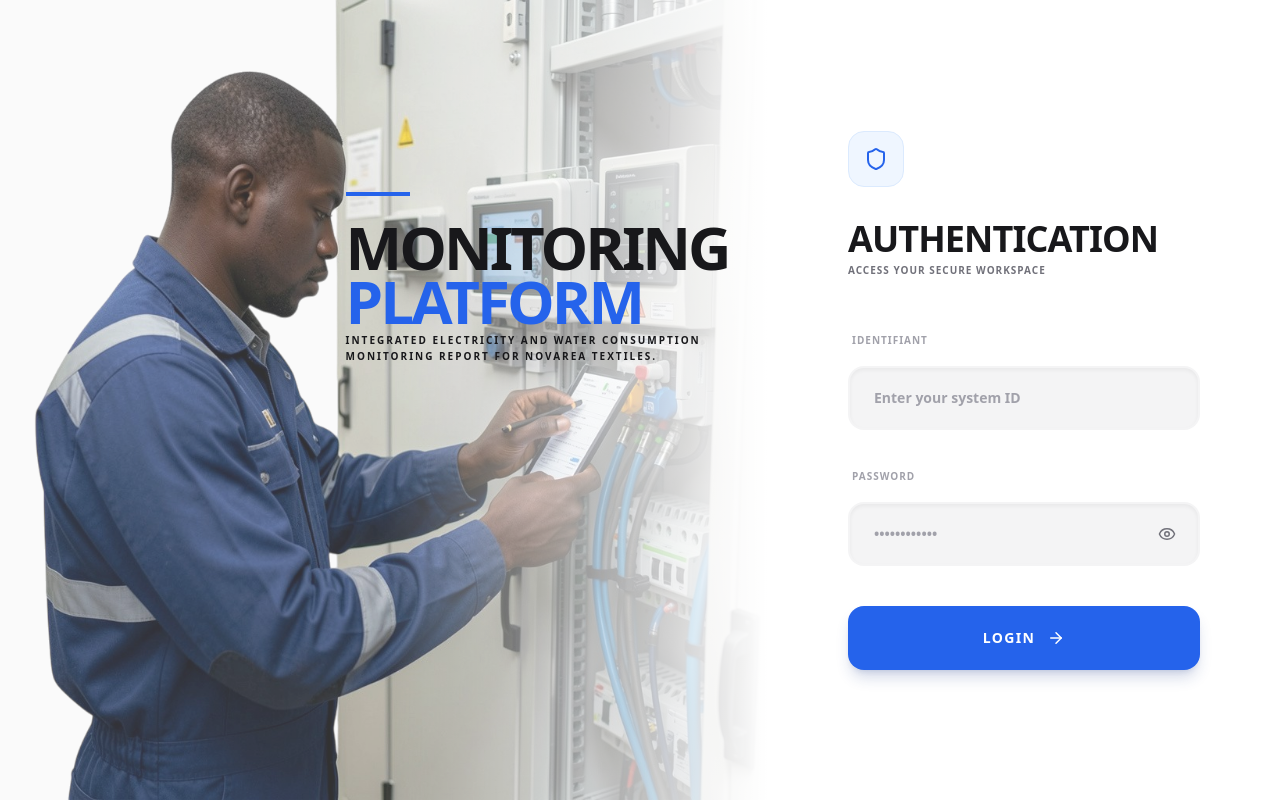
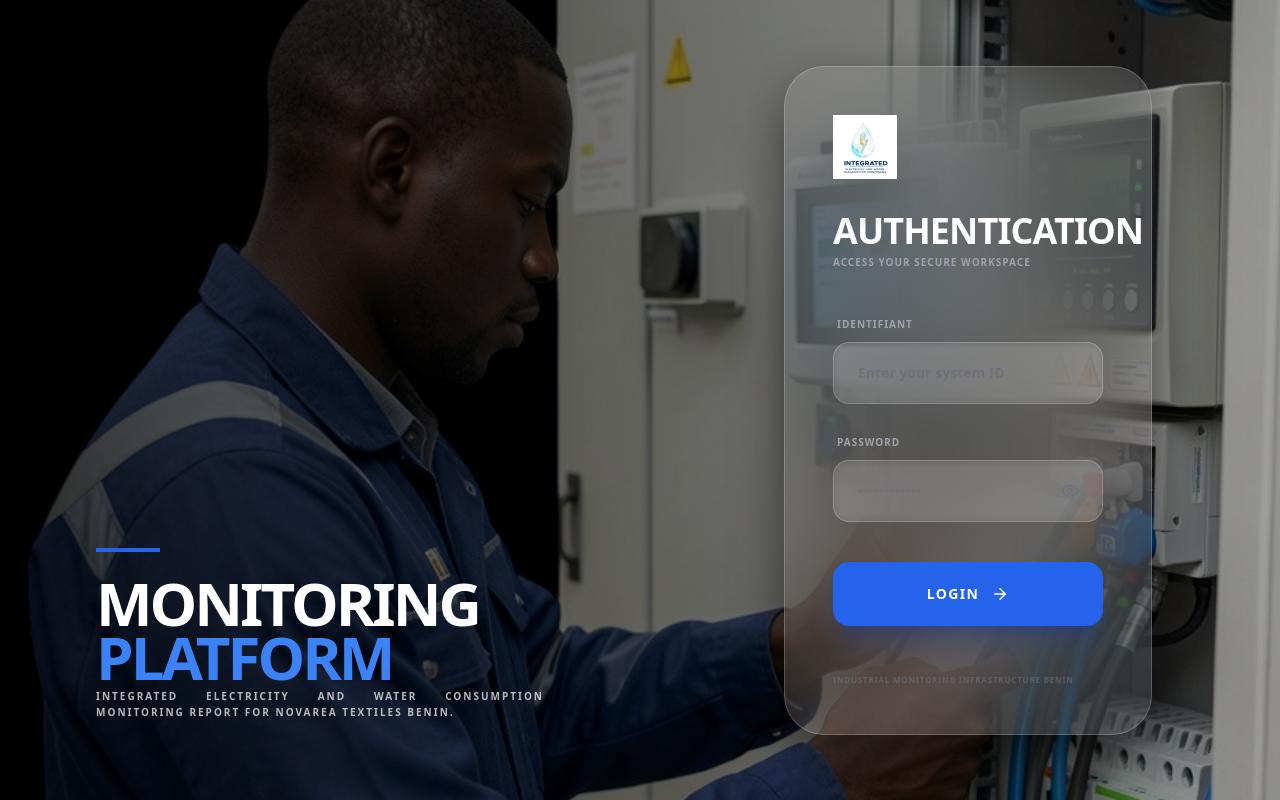
Before and after one commit to Happyazondekon/novarea_consumption_monitor, a Next.js app: page /login in a window 1280 px wide. Built offline with nearby package versions, Linux system fonts and the light colour scheme.

Commit message:
UI: Combined glassmorphism aesthetics with right-aligned layout and bottom-left branding

```diff
--- a/src/app/login/page.tsx
+++ b/src/app/login/page.tsx
@@ -38,11 +38,10 @@ function LoginForm() {
         Swal.fire({
           icon: 'error',
           title: 'Access Denied',
-          text: 'Invalid system ID or security key.',
+          text: 'Invalid system ID or password.',
           confirmButtonColor: '#2563eb'
         });
       } else {
-        // Use window.location for a hard redirect to bypass potential middleware/router loops in production
         window.location.href = callbackUrl;
       }
     } catch (error) {
@@ -53,11 +52,10 @@ function LoginForm() {
   };
 
   return (
-    <form onSubmit={handleLogin} className="space-y-10">
-        <div className="space-y-8">
-            {/* Identifiant */}
-            <div className="space-y-4 text-left">
-                <label className="text-[10px] font-black text-zinc-400 dark:text-zinc-500 uppercase tracking-widest ml-1">
+    <form onSubmit={handleLogin} className="space-y-6 md:space-y-10 w-full">
+        <div className="space-y-6">
+            <div className="space-y-2 text-left">
+                <label className="text-[10px] font-black text-zinc-400 dark:text-zinc-300 uppercase tracking-widest ml-1">
                     IDENTIFIANT
                 </label>
                 <input
@@ -65,14 +63,13 @@ function LoginForm() {
                     type="text"
                     value={username}
                     onChange={(e) => setUsername(e.target.value)}
-                    className="w-full bg-[#f4f4f5] dark:bg-[#1e2330] border-2 border-transparent dark:border-transparent rounded-2xl px-6 py-5 text-sm font-bold text-zinc-900 dark:text-white placeholder:text-zinc-400 dark:placeholder:text-zinc-600 outline-none focus:ring-4 focus:ring-blue-600/5 transition-all shadow-inner"
+                    className="w-full bg-white/10 dark:bg-white/5 border border-white/20 dark:border-white/10 rounded-2xl px-6 py-4 md:py-5 text-sm font-bold text-zinc-900 dark:text-white placeholder:text-zinc-500 dark:placeholder:text-zinc-400 outline-none focus:ring-4 focus:ring-blue-500/20 transition-all shadow-inner backdrop-blur-sm"
                     placeholder="Enter your system ID"
                 />
             </div>
 
-            {/* Password */}
-            <div className="space-y-4 text-left">
-                <label className="text-[10px] font-black text-zinc-400 dark:text-zinc-500 uppercase tracking-widest ml-1">
+            <div className="space-y-2 text-left">
+                <label className="text-[10px] font-black text-zinc-400 dark:text-zinc-300 uppercase tracking-widest ml-1">
                     PASSWORD
                 </label>
                 <div className="relative">
@@ -81,13 +78,13 @@ function LoginForm() {
                         type={showPwd ? "text" : "password"}
                         value={password}
                         onChange={(e) => setPassword(e.target.value)}
-                        className="w-full bg-[#f4f4f5] dark:bg-[#1e2330] border-2 border-transparent dark:border-transparent rounded-2xl px-6 py-5 text-sm font-bold text-zinc-900 dark:text-white placeholder:text-zinc-400 dark:placeholder:text-zinc-600 outline-none focus:ring-4 focus:ring-blue-600/5 transition-all shadow-inner"
+                        className="w-full bg-white/10 dark:bg-white/5 border border-white/20 dark:border-white/10 rounded-2xl px-6 py-4 md:py-5 text-sm font-bold text-zinc-900 dark:text-white placeholder:text-zinc-500 dark:placeholder:text-zinc-400 outline-none focus:ring-4 focus:ring-blue-500/20 transition-all shadow-inner backdrop-blur-sm"
                         placeholder="••••••••••••"
                     />
                     <button
                         type="button"
                         onClick={() => setShowPwd(!showPwd)}
-                        className="absolute right-6 top-1/2 -translate-y-1/2 text-zinc-500 hover:text-blue-600 transition-colors"
+                        className="absolute right-6 top-1/2 -translate-y-1/2 text-zinc-500 dark:text-zinc-400 hover:text-blue-500 transition-colors"
                     >
                         {showPwd ? <EyeOff size={18} /> : <Eye size={18} />}
                     </button>
@@ -98,16 +95,9 @@ function LoginForm() {
         <button
             disabled={loading}
             type="submit"
-            className="w-full h-16 bg-blue-600 hover:bg-blue-700 text-white rounded-2xl shadow-lg shadow-blue-900/20 flex items-center justify-center gap-3 transition-all hover:scale-[1.01] active:scale-[0.99] font-black uppercase tracking-widest text-sm"
+            className="w-full h-14 md:h-16 bg-blue-600 hover:bg-blue-500 text-white rounded-2xl shadow-xl shadow-blue-900/40 flex items-center justify-center gap-3 transition-all hover:scale-[1.01] active:scale-[0.99] font-black uppercase tracking-widest text-sm"
         >
-            {loading ? (
-                <Loader2 className="animate-spin" size={24} />
-            ) : (
-                <>
-                    LOGIN
-                    <ArrowRight size={18} />
-                </>
-            )}
+            {loading ? <Loader2 className="animate-spin" size={24} /> : <>LOGIN <ArrowRight size={18} /></>}
         </button>
     </form>
   );
@@ -115,53 +105,64 @@ function LoginForm() {
 
 export default function LoginPage() {
   return (
-    <div className="h-screen w-screen flex bg-white dark:bg-[#09090b] transition-colors duration-500 selection:bg-blue-500/30 font-sans overflow-hidden">
+    <div className="h-screen w-screen flex bg-black transition-colors duration-500 selection:bg-blue-500/30 font-sans overflow-hidden relative">
 
-      {/* LEFT SIDE: BRANDING PANEL (TOP-LEFT ALIGNED) */}
-      <div className="hidden lg:flex lg:w-[60%] h-full relative overflow-hidden bg-zinc-50 dark:bg-zinc-900/20">
+      {/* GLOBAL BACKGROUND */}
       <div className="absolute inset-0 z-0">
         <Image
             src="/login-bg.png"
             alt="Branding"
             fill
-                className="object-cover opacity-80 transition-transform duration-[20s] hover:scale-105"
+            className="object-cover opacity-60 lg:opacity-70 transition-transform duration-[30s] scale-110"
+            style={{ objectPosition: 'center 25%' }}
             priority
         />
-            {/* Theme-aware signature bleed */}
-            <div className="absolute inset-0 bg-gradient-to-r from-transparent via-transparent to-white dark:to-[#09090b] w-full" />
+        <div className="absolute inset-0 bg-gradient-to-br from-blue-900/10 via-black/40 to-black/80 lg:bg-gradient-to-r lg:from-black/60 lg:to-transparent" />
       </div>
 
-        <div className="relative z-10 w-full h-full flex flex-col justify-start pt-[25%] pl-[45%] pr-16">
-            <div className="space-y-1">
-                {/* Horizontal bar ABOVE text */}
+      <div className="w-full h-full flex flex-col lg:flex-row relative z-10">
+
+        {/* DESKTOP BRANDING (Bottom-Left weighted on Desktop) */}
+        <div className="hidden lg:flex lg:w-[55%] h-full flex-col justify-end items-start pb-20 pl-24">
+            <div className="space-y-1 text-left animate-in fade-in slide-in-from-left-8 duration-1000">
                 <div className="w-16 h-1 bg-blue-600 mb-6" />
-                <h1 className="text-6xl font-black text-zinc-900 dark:text-white uppercase tracking-tighter leading-[0.9]">
-                    MONITORING <br /> <span className="text-blue-600">PLATFORM</span>
+                <h1 className="text-6xl font-black text-white uppercase tracking-tighter leading-[0.9]">
+                    MONITORING <br /> <span className="text-blue-500">PLATFORM</span>
                 </h1>
-                <p className="text-zinc-900 dark:text-zinc-100 font-bold uppercase text-[10px] tracking-[0.2em] max-w-md mt-10 leading-relaxed">
-                    INTEGRATED ELECTRICITY AND WATER CONSUMPTION MONITORING REPORT for Novarea Textiles.
+                <div className="max-w-md mt-10">
+                    <p className="text-zinc-200 font-bold uppercase text-[10px] tracking-[0.2em] leading-relaxed text-justify opacity-80">
+                        INTEGRATED ELECTRICITY AND WATER CONSUMPTION MONITORING REPORT for Novarea Textiles Benin.
                     </p>
                 </div>
             </div>
         </div>
 
-      {/* RIGHT SIDE: AUTHENTICATION FORM (ENGLISH LOCALIZED) */}
-      <div className="w-full lg:w-[40%] h-full flex flex-col items-center justify-center p-8 md:p-20 relative z-20 overflow-y-auto custom-scrollbar">
-        <div className="w-full max-w-[420px] space-y-12 animate-in fade-in slide-in-from-bottom-8 duration-1000">
+        {/* AUTHENTICATION CORE (Glassmorphism Right Panel) */}
+        <div className="w-full lg:w-[45%] h-full flex flex-col items-center lg:items-end justify-center p-6 md:p-20 overflow-y-auto custom-scrollbar lg:pr-32">
+            <div className="w-full max-w-[440px] bg-white/10 dark:bg-zinc-900/40 backdrop-blur-3xl p-8 md:p-12 rounded-[2.5rem] border border-white/20 dark:border-white/10 shadow-[0_20px_50px_rgba(0,0,0,0.5)] space-y-10 animate-in fade-in slide-in-from-right-8 duration-1000">
 
-            <div className="space-y-8">
-                <div className="w-14 h-14 rounded-2xl bg-blue-50 dark:bg-blue-900/20 flex items-center justify-center border border-blue-100 dark:border-blue-500/20">
-                    <Shield className="text-blue-600 dark:text-blue-500" size={24} />
+                <div className="space-y-6 md:space-y-8 text-center lg:text-left">
+                    <div className="flex justify-center lg:justify-start">
+                        <div className="w-16 h-16 relative">
+                            <Image src="/logo-site.png" alt="Logo" fill className="object-contain filter drop-shadow-2xl" />
                         </div>
-                <div className="space-y-1 text-left">
-                    <h2 className="text-4xl font-black text-zinc-900 dark:text-white uppercase tracking-tight">AUTHENTICATION</h2>
-                    <p className="text-zinc-500 dark:text-zinc-500 font-bold uppercase text-[10px] tracking-widest">ACCESS YOUR SECURE WORKSPACE</p>
+                    </div>
+                    <div className="space-y-1">
+                        <h2 className="text-3xl md:text-4xl font-black text-white uppercase tracking-tight leading-none">AUTHENTICATION</h2>
+                        <p className="text-zinc-400 font-bold uppercase text-[10px] tracking-widest mt-2">ACCESS YOUR SECURE WORKSPACE</p>
                     </div>
                 </div>
 
-            <Suspense fallback={<div className="h-40 flex items-center justify-center"><Loader2 className="animate-spin text-blue-600" /></div>}>
+                <Suspense fallback={<div className="h-40 flex items-center justify-center"><Loader2 className="animate-spin text-blue-500" /></div>}>
                     <LoginForm />
                 </Suspense>
+
+                <div className="pt-2 text-center lg:text-left">
+                    <p className="text-[8px] font-black text-zinc-500 uppercase tracking-widest opacity-60">
+                        Industrial Monitoring Infrastructure Benin
+                    </p>
+                </div>
+            </div>
         </div>
       </div>
     </div>
```
Lines whose indentation alone changed are shown as unchanged.
